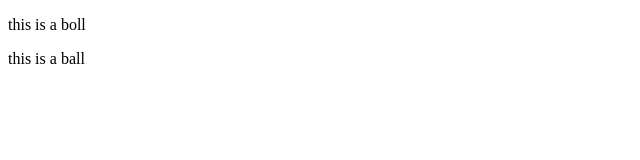
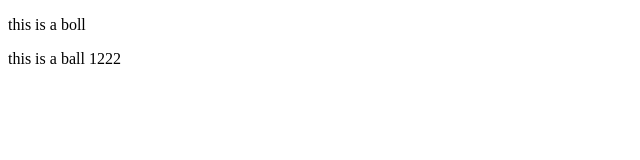
Before and after one commit to XiaoKangxin/gitDemo, a plain HTML site: page index.html in a window 1280 px wide. Shown: the full height of the page, 0-640 px from the left. Drawn offline with Linux system fonts and the light colour scheme.

Commit message:
第三次提交
aaa

```diff
--- a/index.html
+++ b/index.html
@@ -8,6 +8,6 @@
 </head>
 <body>
     <p>this is a boll</p>
-    <p>this is a ball</p>
+    <p>this is a ball 1222</p>
 </body>
 </html>
```
